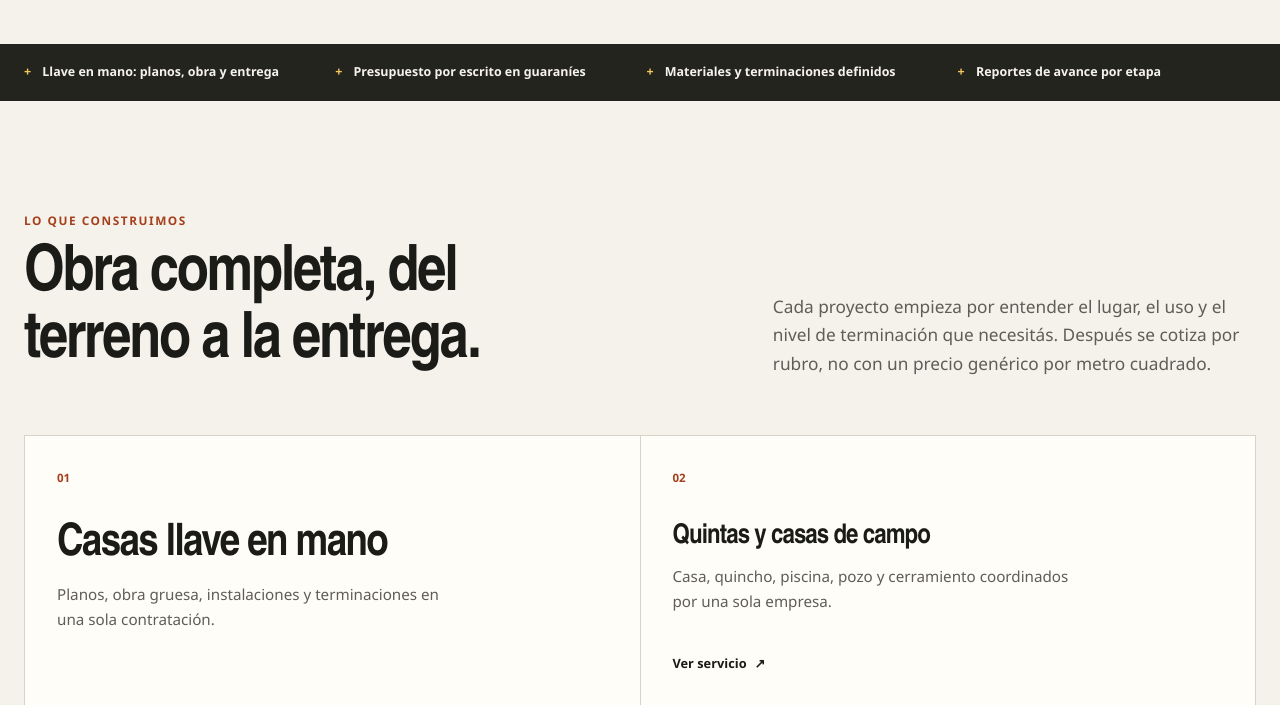
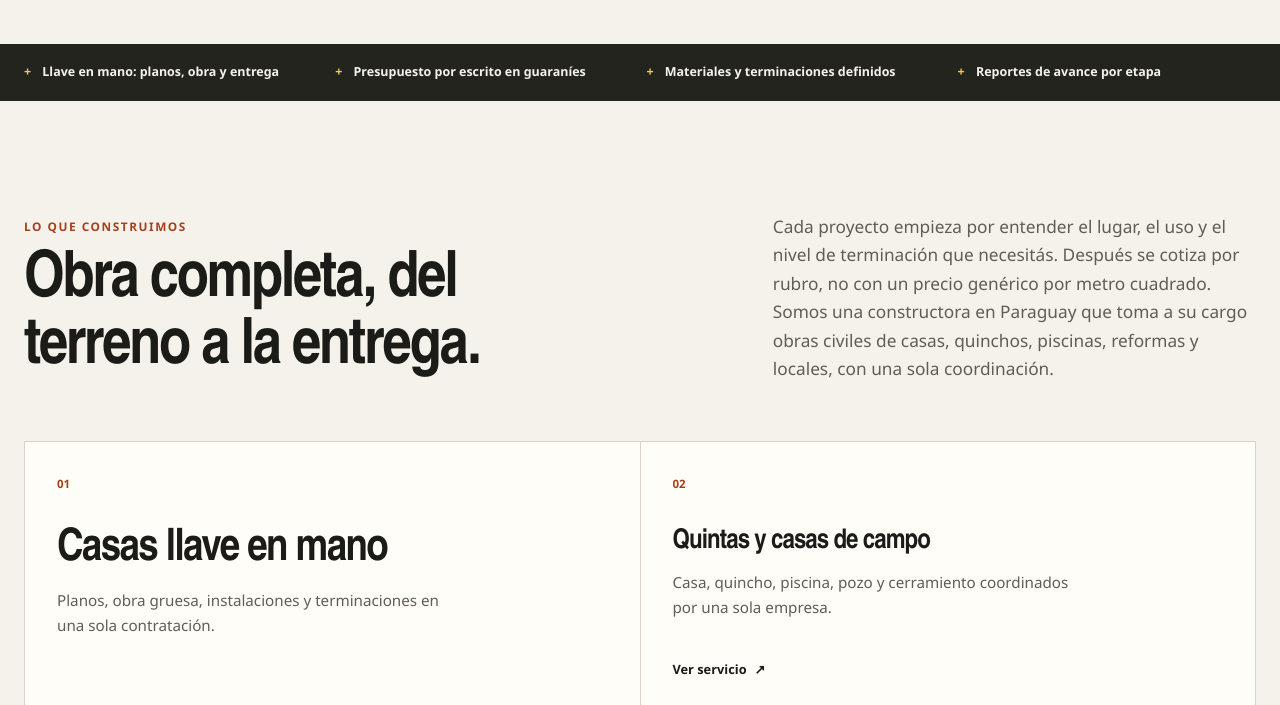
Before and after one commit to antonmarklundcom/obra, a PHP site: page / in a window 1280 px wide. Shown: the part 820-1525 px from the top of the page. Run offline with PHP 8.4, Linux system fonts and the light colour scheme.

Commit message:
Home: add obras civiles sentence to services intro
Co-Authored-By: Claude Sonnet 5.5 <noreply@anthropic.com>
Claude-Session: https://claude.ai/code/session_01FBLD1ka97NZFyiUjggEhj5

```diff
--- a/app/pages.php
+++ b/app/pages.php
@@ -80,7 +80,7 @@ function obra_page_home(array $config, array $content, array $route): void
 <section class="trust-band" aria-label="Forma de trabajo"><span>Llave en mano: planos, obra y entrega</span><span>Presupuesto por escrito en guaraníes</span><span>Materiales y terminaciones definidos</span><span>Reportes de avance por etapa</span></section>
 
 <section class="services section" id="servicios">
-  <div class="section-head"><div><p class="eyebrow">Lo que construimos</p><h2>Obra completa, del terreno a la entrega.</h2></div><p>Cada proyecto empieza por entender el lugar, el uso y el nivel de terminación que necesitás. Después se cotiza por rubro, no con un precio genérico por metro cuadrado.</p></div>
+  <div class="section-head"><div><p class="eyebrow">Lo que construimos</p><h2>Obra completa, del terreno a la entrega.</h2></div><p>Cada proyecto empieza por entender el lugar, el uso y el nivel de terminación que necesitás. Después se cotiza por rubro, no con un precio genérico por metro cuadrado. Somos una constructora en Paraguay que toma a su cargo obras civiles de casas, quinchos, piscinas, reformas y locales, con una sola coordinación.</p></div>
   <div class="service-bento">
   <?php $i = 0; foreach (array_slice($content['services'], 0, 6, true) as $slug => $service): $i++; ?>
     <a class="service-card" href="/<?= h($slug) ?>/" data-reveal><span><?= sprintf('%02d', $i) ?></span><h3><?= h($service['name']) ?></h3><p><?= h($service['short']) ?></p><b>Ver servicio <i aria-hidden="true">↗</i></b></a>
```
